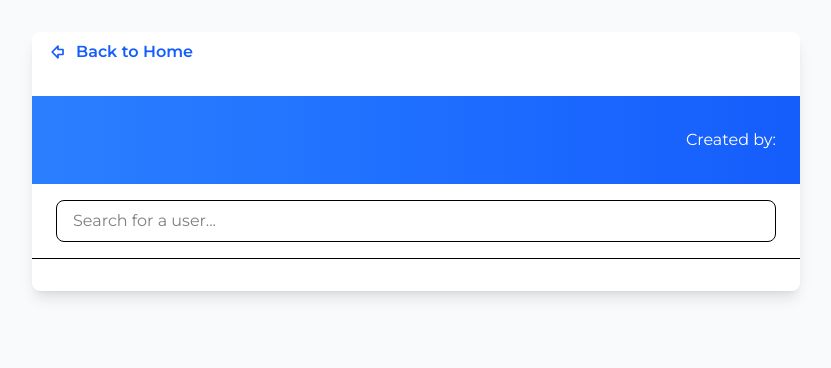
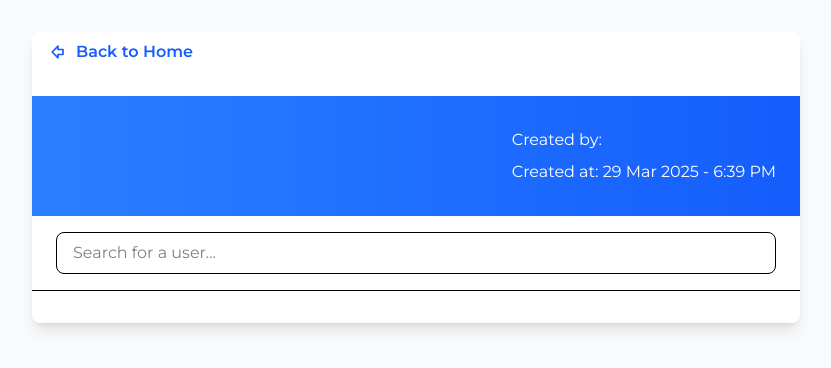
Before and after one commit to sarangpachari/chat4me-client, a React (Vite) app: page /group-info/1 in a window 1280 px wide. Shown: the top 368 px of the page, without its empty margins (224-1055 px from the left). Built offline with nearby package versions, Linux system fonts and the light colour scheme; a web font is replaced by a local one.

Commit message:
added time feature

```diff
--- a/src/pages/GroupInfo.jsx
+++ b/src/pages/GroupInfo.jsx
@@ -2,6 +2,7 @@ import React, { useState, useEffect } from 'react';
 import { UserPlus, Trash2, Edit2, Save, Plus, ArrowBigLeft } from 'lucide-react';
 import { Link, useParams } from "react-router-dom";
 import { addMembersAPI, deleteGroupMembersAPI, getGroupAPI, searchUserAPI } from "../services/allAPI";
+import moment from 'moment';
 
 function GroupInfo() {
     const [groupName, setGroupName] = useState('');
@@ -12,7 +13,6 @@ function GroupInfo() {
     const [searchQuery, setSearchQuery] = useState("");
     const [searchResults, setSearchResults] = useState([]);
     const [loading, setLoading] = useState(false);
-    console.log(details);
 
     // featch data to dispaly on the page
     const fetchGroupInfo = async () => {
@@ -163,7 +163,11 @@ function GroupInfo() {
                                     </button>
                                 </div>
                             )}
-                            <p className="text-white">Created by: {details.createdBy}</p>
+                            <div className='flex flex-col'>
+                            <p className="text-white mb-2">Created by: {details.createdBy}</p>
+                            <p className="text-white">Created at: {moment(details.createdAt).utcOffset(5.5).format('DD MMM YYYY - h:mm A')}</p>
+                            </div>
+
                         </div>
                     </div>
 
```
